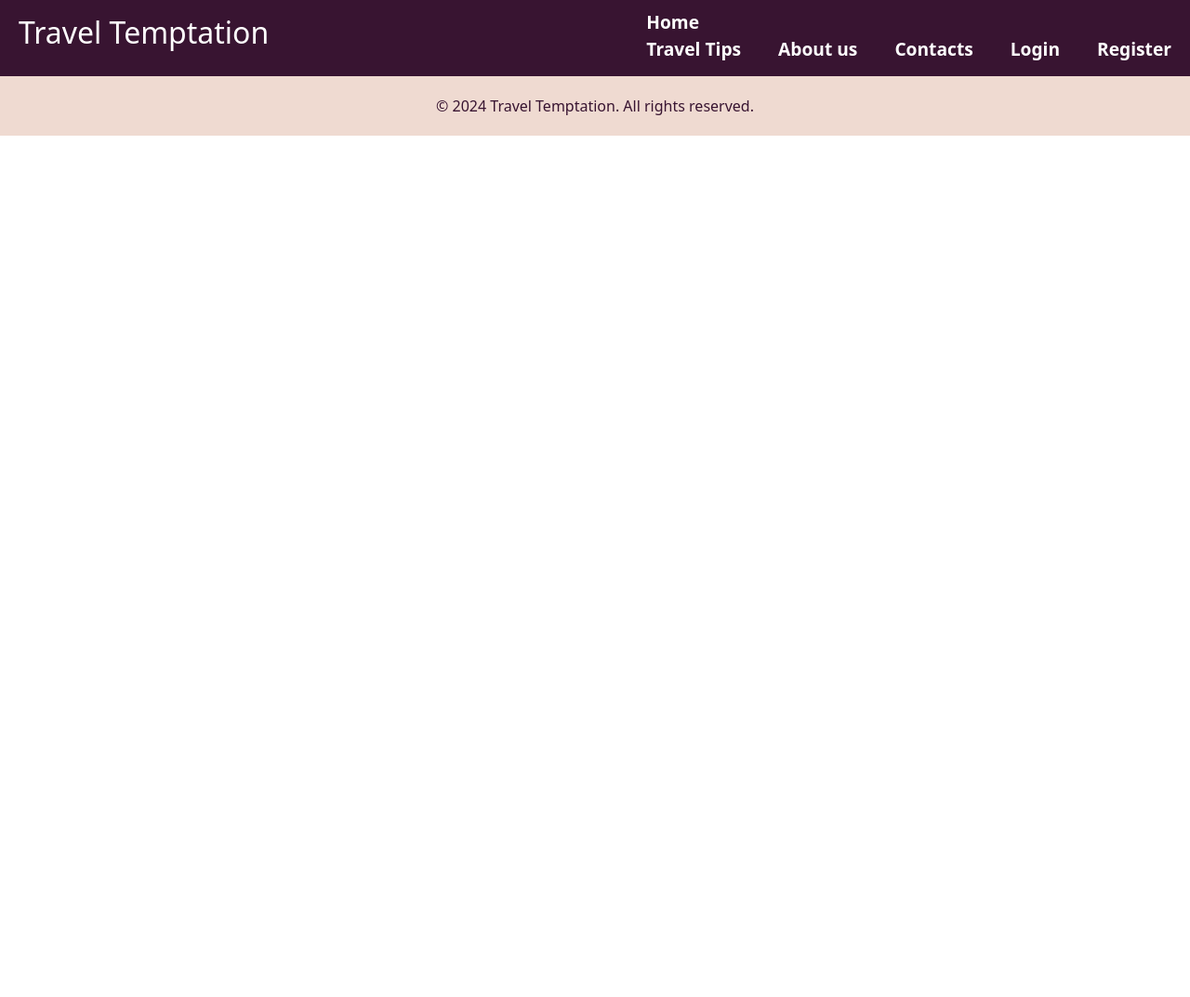
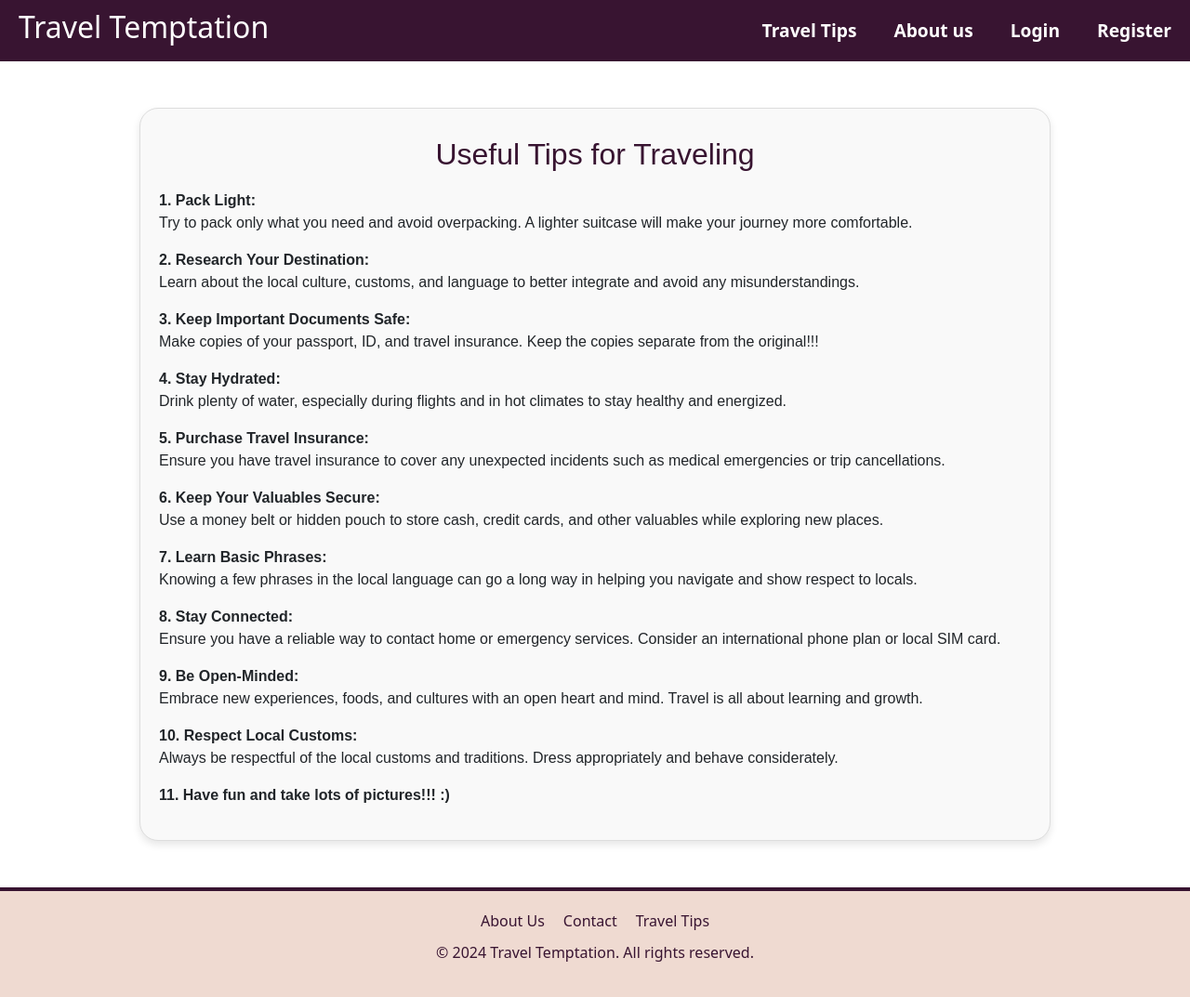
Before and after one commit to elena-min/travel-temptation-frontend, a React (Vite) app: page /traveltips in a window 1280 px wide. Shown: the whole page at 93% size. Before the commit the page ends 800 px from the top, so only its background shows below. Built offline with nearby package versions, Linux system fonts and the light colour scheme.

Commit message:
Fixed the About page. Added a Contacts and Travel Tips page

```diff
--- a/src/App.jsx
+++ b/src/App.jsx
@@ -18,6 +18,8 @@ import MyListingsPage from './pages/MyListingsPage';
 import ProtectedRoute from './apis/ProtectedRoute';
 import UnauthorizedPage from './pages/UnauthorizedPage';
 import TripBookingsPage from './pages/TripBookingsPage';
+import TravelTipsPage from './pages/TravelTipsPage';
+import ContactPage from './pages/ContactPage';
 
 function App() {
   return (
@@ -32,11 +34,11 @@ function App() {
             <Route path="/unauthorized" element={<UnauthorizedPage />} />
             <Route path="/register" element={<Register />} />
             <Route path="/login" element={<Login />} />
-            <Route path="/unauthorized" element={<About />} />
             <Route path="/excursions" element={<Home />} />
             <Route path="/explore" element={<Home />} />
             <Route path="/about" element={<About />} />
-            <Route path="/contacts" element={<Home />} />
+            <Route path="/contacts" element={<ContactPage />} />
+            <Route path="/traveltips" element={<TravelTipsPage />} />
             <Route path="/trending" element={<Home />} />
             <Route path="/trips/europe" element={<Home />} />
             <Route path='/trip/:id' element={<TripInfoPage/>}/>
--- a/src/layoutComponents/Footer.jsx
+++ b/src/layoutComponents/Footer.jsx
@@ -1,13 +1,22 @@
-import React from "react";
-import './style/Footer.css'
+import React from 'react';
+import { Link } from 'react-router-dom';
+import './style/Footer.css';
 
 function Footer() {
-    return (
-        <footer>
-            <div className="containerFooter">
+  return (
+    <footer className="footer">
+      <div className="containerFooter">
+        <nav className="footer-nav">
+          <ul>
+            <li><Link to="/about">About Us</Link></li>
+            <li><Link to="/contacts">Contact</Link></li>
+            <li><Link to="/traveltips">Travel Tips</Link></li>
+          </ul>
+        </nav>
         <p>&copy; 2024 Travel Temptation. All rights reserved.</p>
       </div>
-        </footer>
-    );
+    </footer>
+  );
 }
- export default Footer;
+
+export default Footer;
--- a/src/layoutComponents/Header.jsx
+++ b/src/layoutComponents/Header.jsx
@@ -36,18 +36,16 @@ function Header() {
     }
     return (
         <div className="Header">
-        <h2>Travel Temptation</h2>
-        <nav>
-            <Link to="/">Home</Link>
+            <Link to="/">
+                <h2>Travel Temptation</h2>
+            </Link>
+            <nav className="headernav">
             <ul>
                 <li>
-                    <Link to="tips">Travel Tips</Link>
+                    <Link to="traveltips">Travel Tips</Link>
                 </li>
                 <li>
                     <Link to="about">About us</Link>
-                </li>
-                <li>
-                    <Link to="contacts">Contacts</Link>
                 </li>
 
                 { isAuthenticated ? (
--- a/src/layoutComponents/style/Footer.css
+++ b/src/layoutComponents/style/Footer.css
@@ -1,4 +1,4 @@
-footer {
+.footer {
   left: 0;
   bottom: 0;
   width: 100%;
@@ -9,12 +9,31 @@ footer {
   border-top: #381431 solid 4px;
 }
 
-
 .containerFooter {
   max-width: 1200px;
   margin: 0 auto;
 }
 
-  .containerFooter p {
-    margin: 0;
+.footer-nav ul {
+  list-style-type: none;
+  padding: 0;
+  margin: 0 0 10px 0;
 }
+
+.footer-nav li {
+  display: inline;
+}
+
+.footer-nav a {
+  text-decoration: none;
+  color: #381431;
+  margin: 0 10px;
+  transition: font-size 0.2s ease;
+
+}
+
+/* Remove hover effect */
+.footer-nav a:hover {
+  text-decoration: none;
+  font-size: 1.1em;
+}
--- a/src/layoutComponents/style/Header.css
+++ b/src/layoutComponents/style/Header.css
@@ -7,22 +7,25 @@
   align-items: center;
 }
 
-  nav ul {
+.Header h2{
+  color: white;
+}
+.headernav ul {
   list-style-type: none;
   padding: 0;
   margin: 0;
   display: flex;
 }
 
-  nav ul li {
+.headernav ul li {
   margin-left: 40px; /* Spacing between list items */
 }
 
-  nav ul li:first-child {
+.headernav ul li:first-child {
   margin-left: 0; /* Remove margin from the first list item */
 }
 
-  nav a {
+.headernav a {
   color: white;
   text-decoration: none;
   font-weight: bold;
@@ -30,7 +33,7 @@
   transition: font-size 0.2s ease;
 }
 
-  nav a:hover {
+.headernav a:hover {
   color: #EFDAD1;
   font-size: 1.3em;
 }
--- a/src/pages/About.jsx
+++ b/src/pages/About.jsx
@@ -1,13 +1,17 @@
 import React from 'react';
+import './style/TravelTips.css';
 
 function About() {
   return (
-    <div>
-      <h2>About Us</h2>
-      <p>Welcome to 'Travel Temptation' - your ultimate source for travel inspiration and adventure</p>
-      <p>This is more than just a website - We are a community passionate about travel and sharing our experiences with you.</p>
-      <p>Feel free to explore and find the your next trip! We are here to ease your excursion planning process.
-        Just prepare your luggage and we will take care of the rest!!! We are always here to useful tips for beginner travellers </p>
+    <div className="tips-container">
+      <h2 className="tips-heading">About Us</h2>
+      <p>Welcome to <strong>Travel Temptation</strong> - your ultimate source for travel inspiration and adventure. Whether you're a seasoned traveler or just starting to explore the world, we're here to ignite your wanderlust and help you plan unforgettable trips.</p>
+      <p>Our mission is to make travel accessible and enjoyable for everyone. We believe that traveling is not just about visiting new places, but also about experiencing different cultures, meeting new people, and creating lasting memories.</p>
+      <p>Here at Travel Temptation, we are more than just a website. We are a vibrant community of travel enthusiasts who are passionate about sharing our experiences and tips with you. Our team of seasoned travelers and local experts work tirelessly to bring you the best travel advice, guides, and itineraries.</p>
+      <p>Feel free to explore our curated list of trips and find your next adventure! Whether you're looking for a relaxing beach vacation, a thrilling mountain trek, or a cultural city tour, we've got something for everyone.</p>
+      <p>We aim to ease your excursion planning process. Just prepare your luggage, and we will take care of the rest! From booking flights and accommodations to providing detailed travel guides and tips, we ensure that your travel experience is seamless and enjoyable.</p>
+      <p>We are always here to offer useful tips for beginner travelers and seasoned globetrotters alike. Join us on this exciting journey and let Travel Temptation be your trusted travel companion.</p>
+      <p>Happy Travels!</p>
     </div>
   );
 }
--- /dev/null
+++ b/src/pages/ContactPage.jsx
@@ -0,0 +1,38 @@
+import React from 'react';
+import './style/TravelTips.css';
+
+function ContactPage() {
+  return (
+    <div className="tips-container">
+      <h2 className="tips-heading">Contact Us</h2>
+      <p>We'd love to hear from you! Whether you have a question about our services, need assistance, or just want to share your travel experiences, feel free to get in touch with us.</p>
+      <p>If we cannot help you, we highly advise you to contact the travel agency of your trip!</p>
+      <div className="contact-details">
+        <p><strong>Phone:</strong> +123-456-7890</p>
+        <p><strong>Email:</strong> contact@traveltemptation.com</p>
+      </div>
+
+      <form className="contact-form">
+        <label>
+          Name:
+          <input type="text" name="name" required />
+        </label>
+        <label>
+          Email:
+          <input type="email" name="email" required />
+        </label>
+        <label>
+          Subject:
+          <input type="text" name="subject" required />
+        </label>
+        <label>
+          Message:
+          <textarea name="message" rows="5" required></textarea>
+        </label>
+        <button type="submit">Send Message</button>
+      </form>
+    </div>
+  );
+}
+
+export default ContactPage;
--- /dev/null
+++ b/src/pages/TravelTipsPage.jsx
@@ -0,0 +1,57 @@
+import React from 'react';
+import './style/TravelTips.css';
+
+function TravelTipsPage() {
+  return (
+    <div className="tips-container">
+      <h2 className="tips-heading">Useful Tips for Traveling</h2>
+      <ul className="tips-list">
+        <li className="tip-item">
+          <strong>1. Pack Light:</strong>
+          <p>Try to pack only what you need and avoid overpacking. A lighter suitcase will make your journey more comfortable.</p>
+        </li>
+        <li className="tip-item">
+          <strong>2. Research Your Destination:</strong>
+          <p>Learn about the local culture, customs, and language to better integrate and avoid any misunderstandings.</p>
+        </li>
+        <li className="tip-item">
+          <strong>3. Keep Important Documents Safe:</strong>
+          <p>Make copies of your passport, ID, and travel insurance. Keep the copies separate from the original!!!</p>
+        </li>
+        <li className="tip-item">
+          <strong>4. Stay Hydrated:</strong>
+          <p>Drink plenty of water, especially during flights and in hot climates to stay healthy and energized.</p>
+        </li>
+        <li className="tip-item">
+          <strong>5. Purchase Travel Insurance:</strong>
+          <p>Ensure you have travel insurance to cover any unexpected incidents such as medical emergencies or trip cancellations.</p>
+        </li>
+        <li className="tip-item">
+          <strong>6. Keep Your Valuables Secure:</strong>
+          <p>Use a money belt or hidden pouch to store cash, credit cards, and other valuables while exploring new places.</p>
+        </li>
+        <li className="tip-item">
+          <strong>7. Learn Basic Phrases:</strong>
+          <p>Knowing a few phrases in the local language can go a long way in helping you navigate and show respect to locals.</p>
+        </li>
+        <li className="tip-item">
+          <strong>8. Stay Connected:</strong>
+          <p>Ensure you have a reliable way to contact home or emergency services. Consider an international phone plan or local SIM card.</p>
+        </li>
+        <li className="tip-item">
+          <strong>9. Be Open-Minded:</strong>
+          <p>Embrace new experiences, foods, and cultures with an open heart and mind. Travel is all about learning and growth.</p>
+        </li>
+        <li className="tip-item">
+          <strong>10. Respect Local Customs:</strong>
+          <p>Always be respectful of the local customs and traditions. Dress appropriately and behave considerately.</p>
+        </li>
+        <li className="tip-item">
+          <strong>11. Have fun and take lots of pictures!!! :)</strong>
+        </li>
+      </ul>
+    </div>
+  );
+}
+
+export default TravelTipsPage;
--- /dev/null
+++ b/src/pages/style/TravelTips.css
@@ -0,0 +1,84 @@
+  .tips-container {
+    padding: 20px;
+    margin-left: 150px;
+    margin-right: 150px;
+    margin-top: 50px;
+    margin-bottom: 50px;
+    font-family: Arial, sans-serif;
+    border: 1px solid #ddd;
+    box-shadow: 0 4px 8px rgba(0, 0, 0, 0.1);
+    border-radius: 20px;
+    background-color: #f9f9f9;
+  }
+
+  .tips-heading {
+    color: #381431;
+    text-align: center;
+    padding: 10px;
+  }
+
+  .tips-list {
+    list-style-type: none;
+    padding-left: 0;
+  }
+
+  .tip-item {
+    margin-bottom: 10px;
+  }
+
+  .contact-details {
+    margin-bottom: 20px;
+  }
+
+  .contact-details p {
+    margin: 5px 0;
+  }
+
+  .contact-form {
+    display: flex;
+    flex-direction: column;
+  }
+
+  .contact-form label {
+    margin-bottom: 10px;
+  }
+
+  .contact-form input,
+  .contact-form textarea {
+    width: 100%;
+    padding: 10px;
+    margin-top: 5px;
+    border: 1px solid #ddd;
+    border-radius: 4px;
+  }
+
+  .contact-form button {
+    padding: 10px 15px;
+    background-color: #2E8B57;
+    color: #fff;
+    border: none;
+    border-radius: 4px;
+    cursor: pointer;
+    margin-top: 10px;
+  }
+
+  .contact-form button:hover {
+    background-color: #276846;
+  }
+
+  .contact-form button{
+    background-color: #381431;
+    color: #fff;
+    border: #381431 solid 4px;
+    border-radius: 8px;
+    margin:10px;
+    padding: 15px 30px;
+    font-size: 16px;
+    cursor: pointer;
+    transition: background-color 0.5s;
+  }
+  .contact-form button:hover{
+    border: #381431 solid 4px;
+    background-color: #EFDAD1;
+    color: #381431;
+  }
```
Lines whose indentation alone changed are shown as unchanged.
